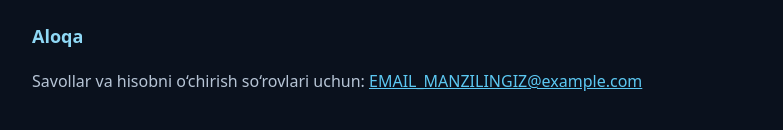
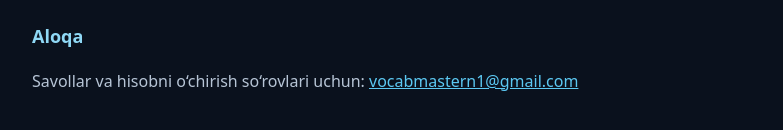
Before and after one commit to dedco776/Vocabulary, a plain HTML site: page privacy.html in a window 1280 px wide. Shown: the part 1362-1492 px from the top of the page, without its empty margins (248-1031 px from the left). Drawn offline with Linux system fonts and the light colour scheme.

Commit message:
Update contact email in privacy.html

```diff
--- a/privacy.html
+++ b/privacy.html
@@ -48,7 +48,7 @@ p,li{color:#b7c5d6}a{color:#5cc8f2}small{color:#8496ab}
 <p>Siyosat yangilansa, bu sahifada yangi sana ko‘rsatiladi.</p>
 
 <h2>Aloqa</h2>
-<p>Savollar va hisobni o‘chirish so‘rovlari uchun: <a href="mailto:vocabmastern1@gmail.com">EMAIL_MANZILINGIZ@example.com</a></p>
+<p>Savollar va hisobni o‘chirish so‘rovlari uchun: <a href="mailto:vocabmastern1@gmail.com">vocabmastern1@gmail.com</a></p>
 </main>
 </body>
 </html>
```
